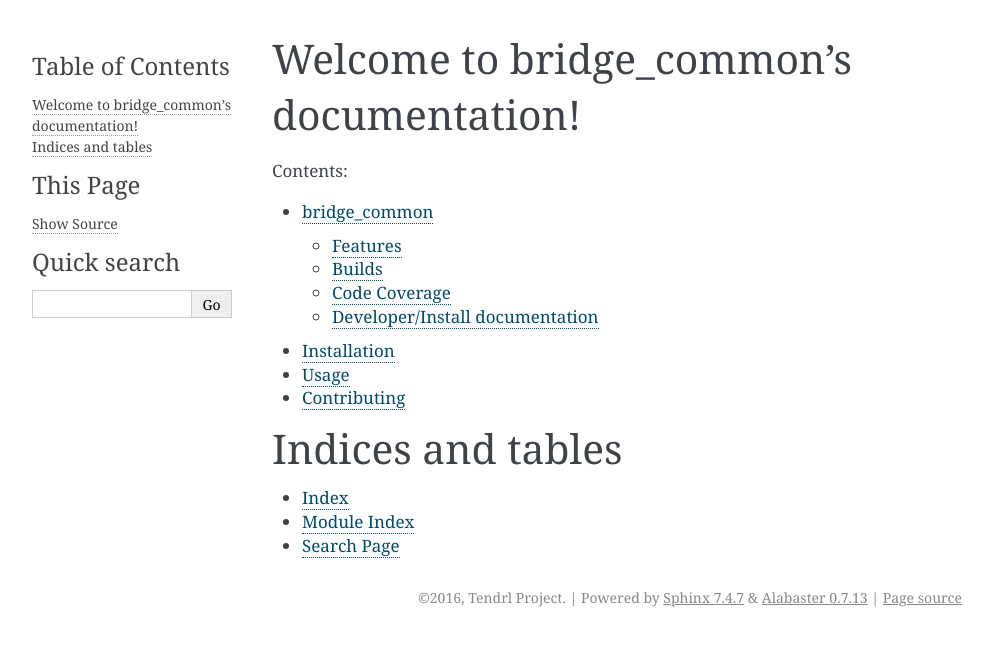
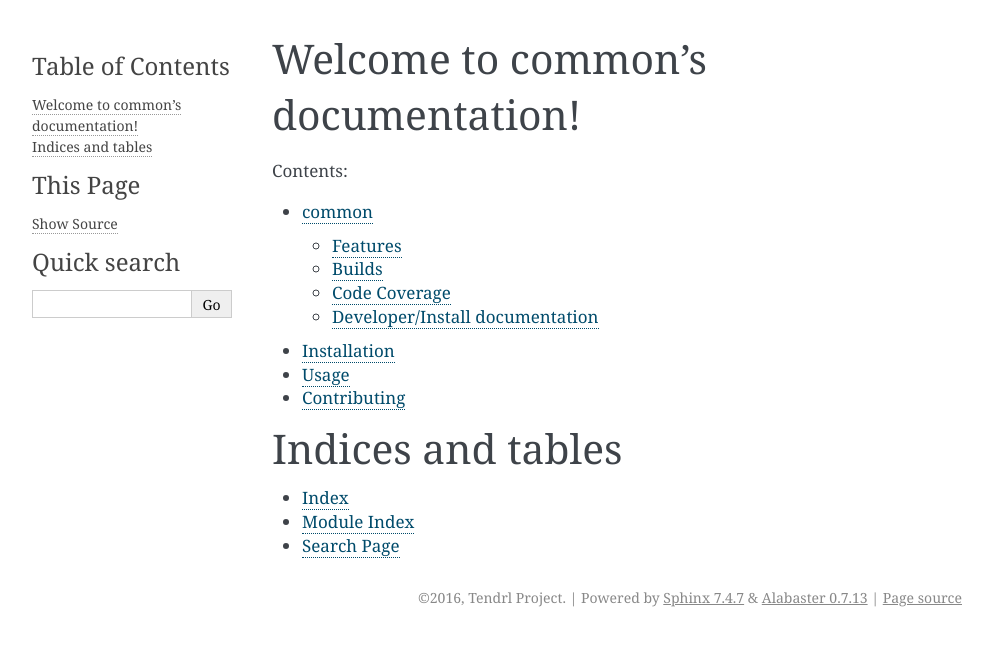
Before and after one commit to Tendrl/commons, a Sphinx documentation site: the page built from doc/source/index.rst, in a window 1280 px wide. Shown: the top 646 px of the page, without its empty margins (148-1141 px from the left). Built offline with Sphinx 7.4.7, drawn with Linux system fonts in a browser that asks for light colours.

Commit message:
Rename repo to "common" from "bridge_common"

```diff
--- a/doc/source/conf.py
+++ b/doc/source/conf.py
@@ -23,7 +23,7 @@
 master_doc = 'index'
 
 # General information about the project.
-project = u'bridge_common'
+project = u'common'
 copyright = u'2016, Tendrl Project'
 
 # If true, '()' will be appended to :func: etc. cross-reference text.
--- a/doc/source/index.rst
+++ b/doc/source/index.rst
@@ -1,9 +1,9 @@
-.. bridge_common documentation master file, created by
+.. common documentation master file, created by
    sphinx-quickstart on Tue Jul  9 22:26:36 2013.
    You can adapt this file completely to your liking, but it should at least
    contain the root `toctree` directive.
 
-Welcome to bridge_common's documentation!
+Welcome to common's documentation!
 ========================================================
 
 Contents:
--- a/doc/source/usage.rst
+++ b/doc/source/usage.rst
@@ -2,6 +2,6 @@
 Usage
 ========
 
-To use bridge_common in a project::
+To use common in a project::
 
-    import bridge_common
+    import common
--- a/releasenotes/source/conf.py
+++ b/releasenotes/source/conf.py
@@ -41,7 +41,7 @@
 master_doc = 'index'
 
 # General information about the project.
-project = u'bridge_common Release Notes'
+project = u'common Release Notes'
 copyright = u'2016, Tendrl Project'
 
 # The version info for the project you're documenting, acts as replacement for
--- a/releasenotes/source/index.rst
+++ b/releasenotes/source/index.rst
@@ -1,5 +1,5 @@
 ============================================
- bridge_common Release Notes
+ common Release Notes
 ============================================
 
 .. toctree::
--- a/setup.py
+++ b/setup.py
@@ -9,7 +9,7 @@
 install_requires = extract_requirements('requirements.txt')
 
 setup(
-    name="tendrl_bridge_common",
+    name="tendrl_common",
     version="0.1",
     packages=find_packages(exclude=["*.tests", "*.tests.*", "tests.*",
                                     "tests"]),
```
Also changed, not shown: README.rst (+7 -7 lines), doc/source/installation.rst (+5 -5 lines), 11 other files.
